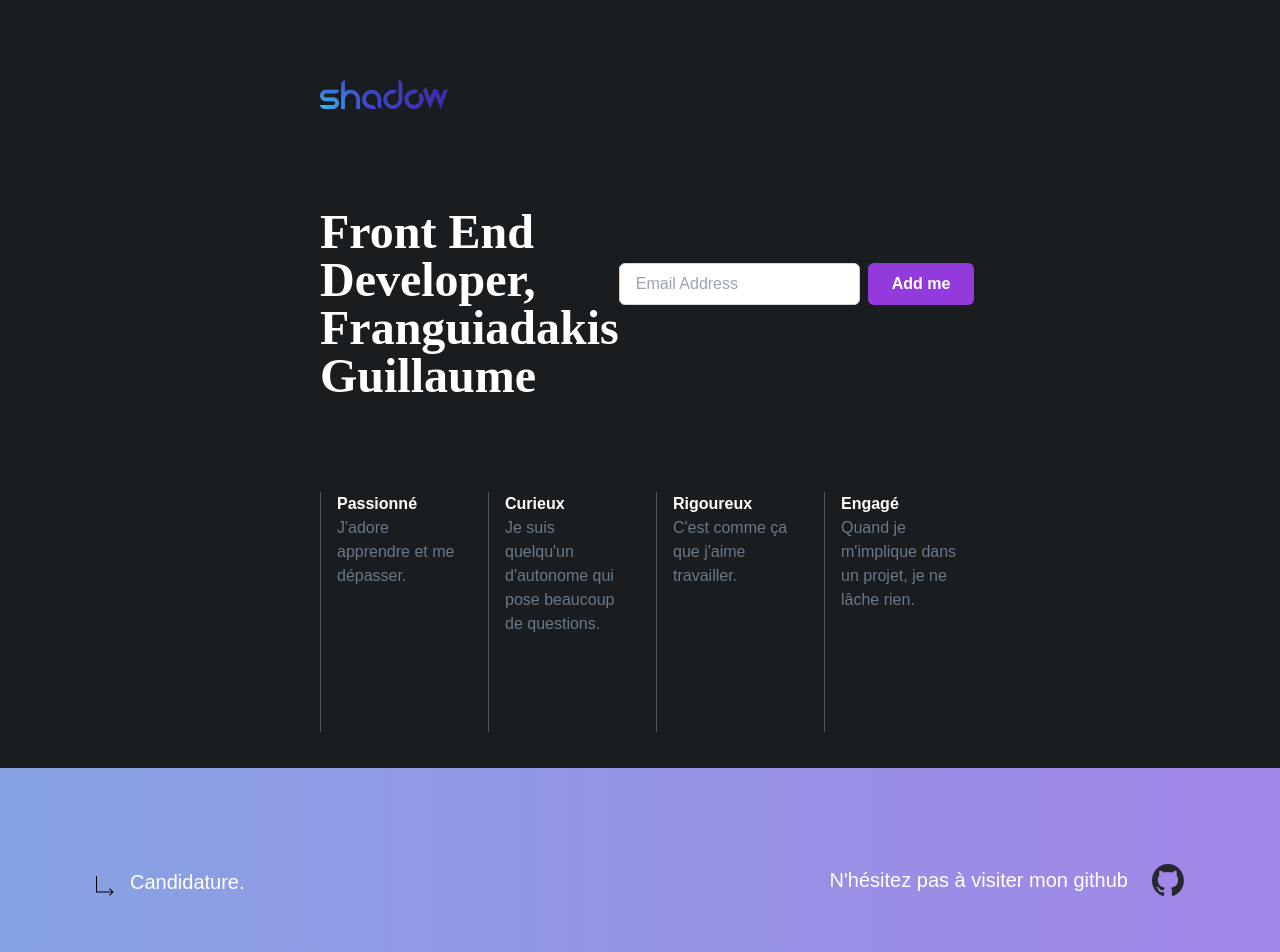
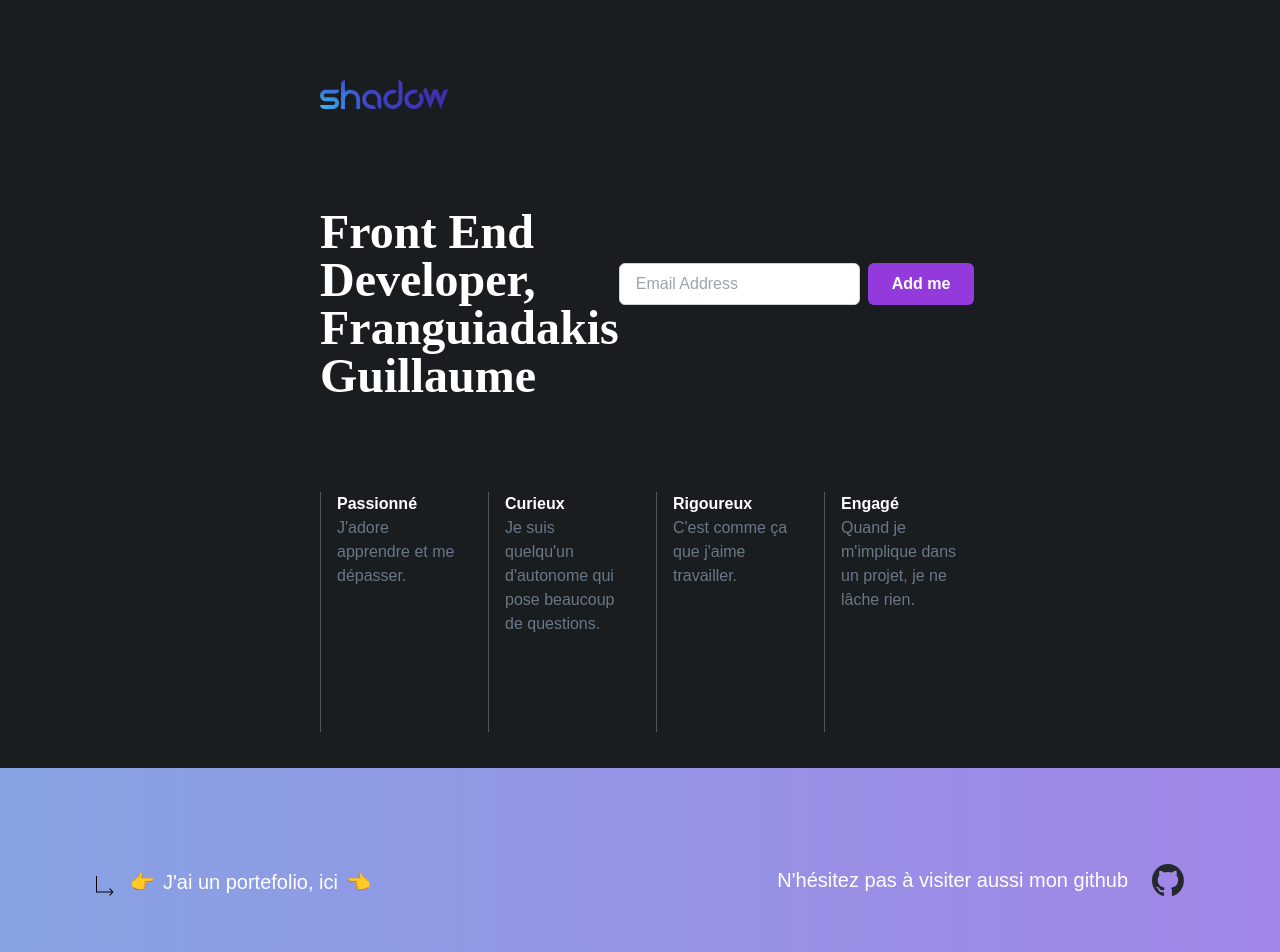
Before and after one commit to GuiFraV/ShadowCandidature, a React (Vite) app: page / in a window 1280 px wide. Shown: the top 952 px of the page. Built offline with nearby package versions, Linux system fonts and the light colour scheme.

Commit message:
Add underline animation to footer link

```diff
--- a/src/components/Footer.jsx
+++ b/src/components/Footer.jsx
@@ -1,6 +1,44 @@
+import { useEffect, useRef } from "react";
 import { gitLogo } from "../utils";
+import gsap from "gsap";
 
 const Footer = () => {
+  const underlineRef = useRef(null);
+
+  useEffect(() => {
+    const underline = underlineRef.current;
+    const underlineWidth = underline.offsetWidth;
+
+    gsap.set(underline, {
+      position: "relative",
+      display: "inline-block",
+    });
+
+    const underlineTl = gsap.timeline({ paused: true });
+
+    underlineTl.to(underline, {
+      "--underline-width": `${underlineWidth}px`,
+      duration: 0.1,
+      ease: "power2.out",
+    });
+
+    const handleMouseEnter = () => {
+      underlineTl.play();
+    };
+
+    const handleMouseLeave = () => {
+      underlineTl.reverse();
+    };
+
+    underline.addEventListener("mouseenter", handleMouseEnter);
+    underline.addEventListener("mouseleave", handleMouseLeave);
+
+    return () => {
+      underline.removeEventListener("mouseenter", handleMouseEnter);
+      underline.removeEventListener("mouseleave", handleMouseLeave);
+    };
+  }, []);
+
   return (
     <footer className="w-full opacity-100 bg-gradient-to-r from-[#87a3e3] to-[#a185e7] p-4 text-[#1A1A1A] font-bold mt-44 md:p-12 lg:m-0 lg:p-24">
       <div className="flex flex-col md:flex-row md:justify-between md:max-w-[1150px] md:mx-auto">
@@ -9,10 +47,23 @@ const Footer = () => {
             <path d="M17.3536 16.3536C17.5488 16.1583 17.5488 15.8417 17.3536 15.6464L14.1716 12.4645C13.9763 12.2692 13.6597 12.2692 13.4645 12.4645C13.2692 12.6597 13.2692 12.9763 13.4645 13.1716L16.2929 16L13.4645 18.8284C13.2692 19.0237 13.2692 19.3403 13.4645 19.5355C13.6597 19.7308 13.9763 19.7308 14.1716 19.5355L17.3536 16.3536ZM0 16.5H17V15.5H0V16.5Z" fill="black"></path>
             <line x1="0.5" y1="2.18557e-08" x2="0.499999" y2="16" stroke="black"></line>
           </svg>
-          <p className="mt-1 ml-2 text-xl font-normal leading-5 text-white inline-flex items-center cursor-pointer gap-2">Candidature.</p>
+          <p className="mt-1 ml-2 text-xl font-normal leading-5 text-white inline-flex items-center cursor-pointer gap-2">
+            👉
+            <a
+              id="underline"
+              href="https://portefolio-3d.vercel.app/"
+              target="_blank"
+              ref={underlineRef}
+              style={{ "--underline-width": "0px" }}
+              className="relative inline-block after:content-[''] after:absolute after:left-0 after:bottom-0 after:top-10 after:w-[var(--underline-width)] after:h-[2px] after:bg-white after:transition-all after:duration-10 after:ease-in-out"
+            >
+              J'ai un portefolio, ici
+            </a>
+            👈
+          </p>
         </div>
         <div className="flex items-center mt-8 md:mt-0">
-          <p className="md:mr-4 text-xl font-normal leading-5 text-white inline-flex items-center cursor-pointer gap-2">N'hésitez pas à visiter mon github</p>
+          <p className="md:mr-4 text-xl font-normal leading-5 text-white inline-flex items-center cursor-pointer gap-2">N'hésitez pas à visiter aussi mon github</p>
           <a href="https://github.com/GuiFraV" target="_blank" className="flex items-center text-black no-underline">
             <img
               src={gitLogo}
@@ -26,4 +77,4 @@ const Footer = () => {
   );
 };
 
-export default Footer
+export default Footer;
```
